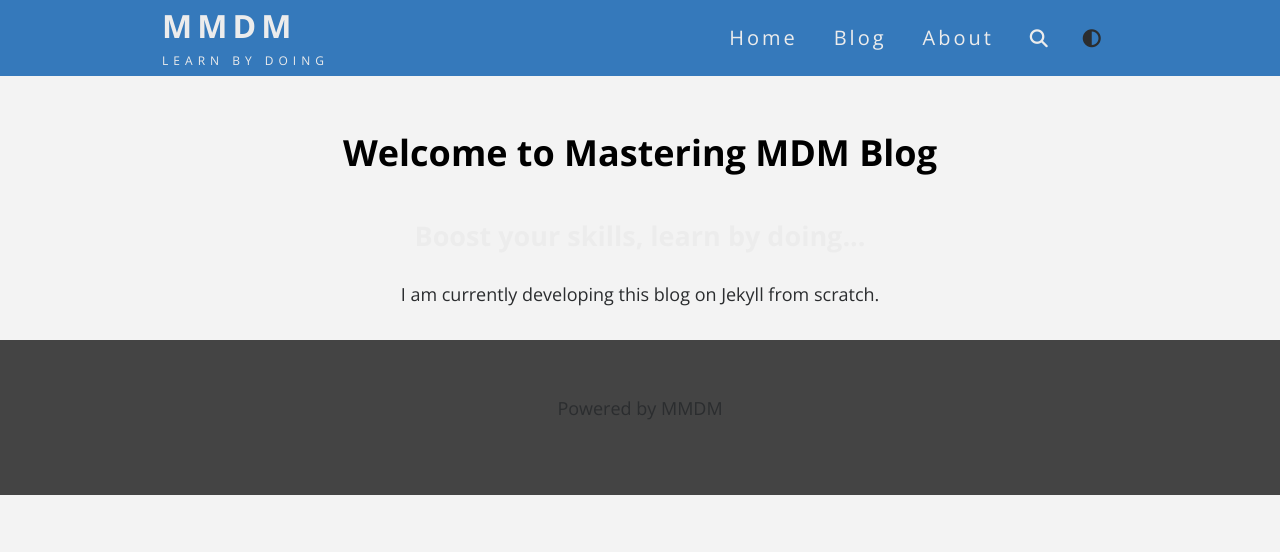
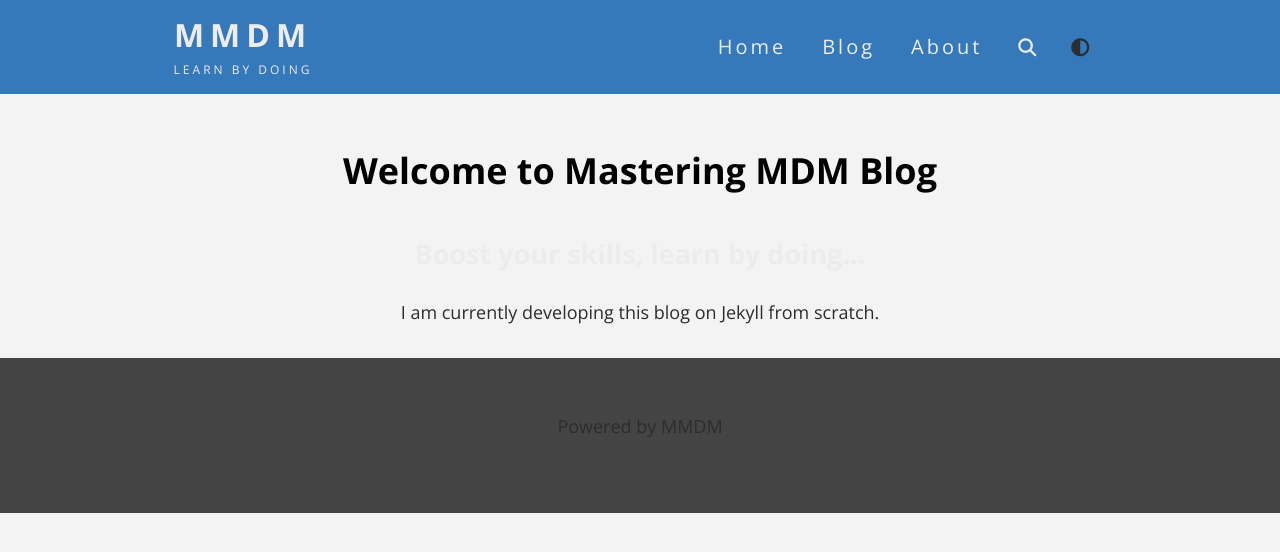
Before and after one commit to jays1ngh/jays1ngh.github.io, a Jekyll site: the page built from index.html, in a window 1280 px wide. Shown: the top 552 px of the page. Built offline with Jekyll 4.4.1, drawn with Linux system fonts in a browser that asks for light colours; nearby versions of some CDN libraries.

Commit message:
improved header padding and margin

```diff
--- a/_sass/main.scss
+++ b/_sass/main.scss
@@ -302,7 +302,7 @@ Navigation Global
 */
 .navbar {
   margin: 0 0 3rem 0;
-  padding: 0;
+  padding: .5em;
   box-sizing: border-box;
 }
 
@@ -315,13 +315,21 @@ nav {
 }
 
 .logo {
-
+  text-align: center;
 }
 
 .site-main-title,
 .site-subtitle {
   color: var(--font-light);
-  letter-spacing: 5px;
+}
+
+.site-main-title {
+  letter-spacing: 6px;
+}
+
+.site-subtitle {
+  letter-spacing: 3px;
+  font-size: 400;
 }
 
 
```
